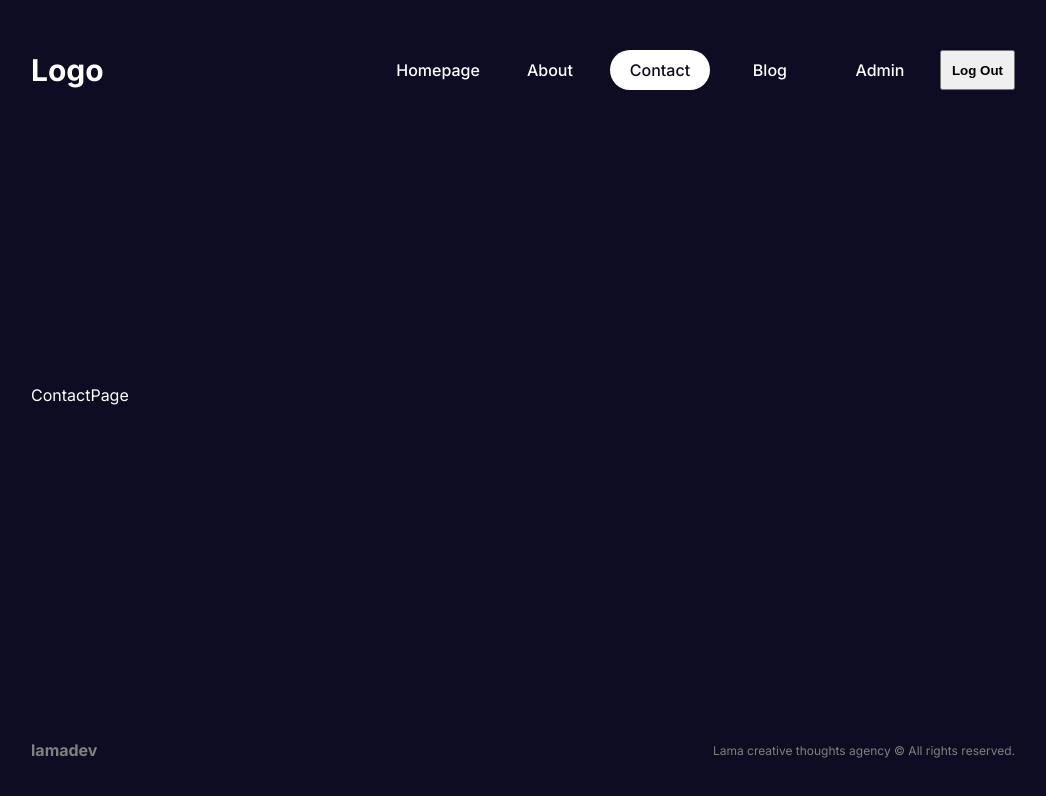
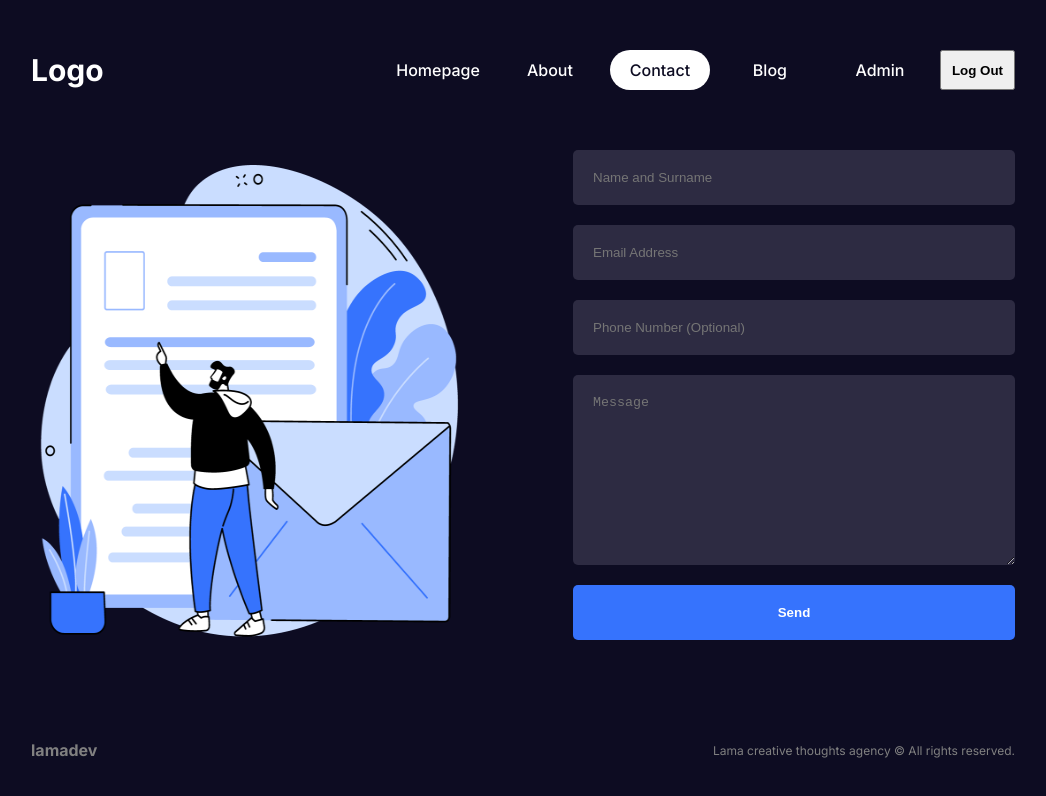
Before and after one commit to eanesparrago/study-next-14, a Next.js app: page /contact in a window 1280 px wide. Shown: the top 796 px of the page, without its empty margins (117-1163 px from the left). Built offline with nearby package versions, Linux system fonts and the light colour scheme.

Commit message:
Add contact page design

```diff
--- /dev/null
+++ b/src/app/contact/contact.module.css
@@ -0,0 +1,51 @@
+.container {
+  display: flex;
+  align-items: center;
+  gap: 100px;
+}
+
+.imgContainer {
+  flex: 1;
+  height: 500px;
+  position: relative;
+}
+
+.img {
+  object-fit: contain;
+}
+
+.formContainer {
+  flex: 1;
+}
+
+.form {
+  display: flex;
+  flex-direction: column;
+  gap: 20px;
+}
+
+.form input,
+.form textarea {
+  padding: 20px;
+  border-radius: 5px;
+  border: none;
+  outline: none;
+  background-color: var(--bgSoft);
+  color: var(--text);
+}
+
+.form button {
+  padding: 20px;
+  background-color: var(--btn);
+  color: var(--text);
+  font-weight: bold;
+  border: none;
+  border-radius: 5px;
+  cursor: pointer;
+}
+
+@media (max-width: 768px) {
+  .container {
+    flex-direction: column;
+  }
+}
--- a/src/app/contact/page.jsx
+++ b/src/app/contact/page.jsx
@@ -1,7 +1,29 @@
 import React from 'react'
+import styles from './contact.module.css'
+import Image from 'next/image'
 
-export default function ContactPage() {
+export default function ContactPage () {
   return (
-    <div>ContactPage</div>
+    <div className={styles.container}>
+      <div className={styles.imgContainer}>
+        <Image src='/contact.png' alt='' fill />
+      </div>
+
+      <div className={styles.formContainer}>
+        <form action='' className={styles.form}>
+          <input type='text' placeholder='Name and Surname' />
+          <input type='text' placeholder='Email Address' />
+          <input type='text' placeholder='Phone Number (Optional)' />
+          <textarea
+            name=''
+            id=''
+            cols='30'
+            rows='10'
+            placeholder='Message'
+          ></textarea>
+          <button>Send</button>
+        </form>
+      </div>
+    </div>
   )
 }
```
